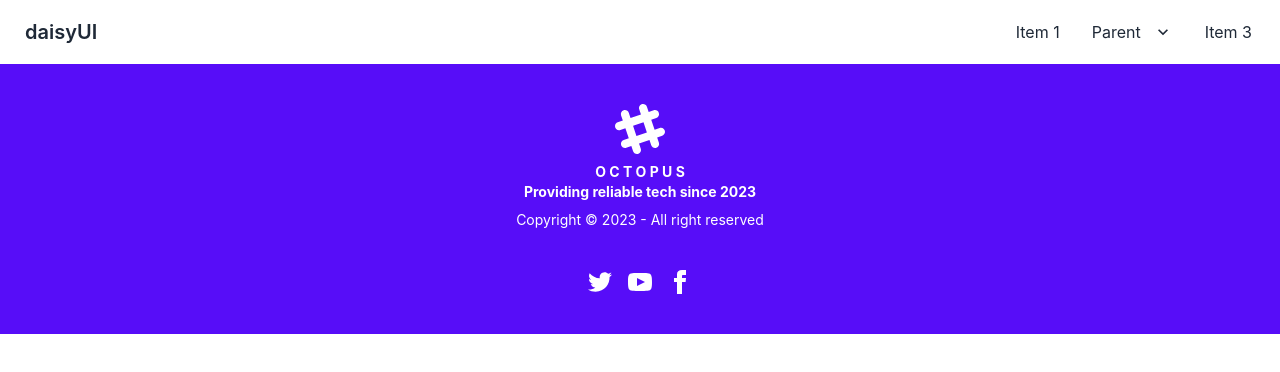
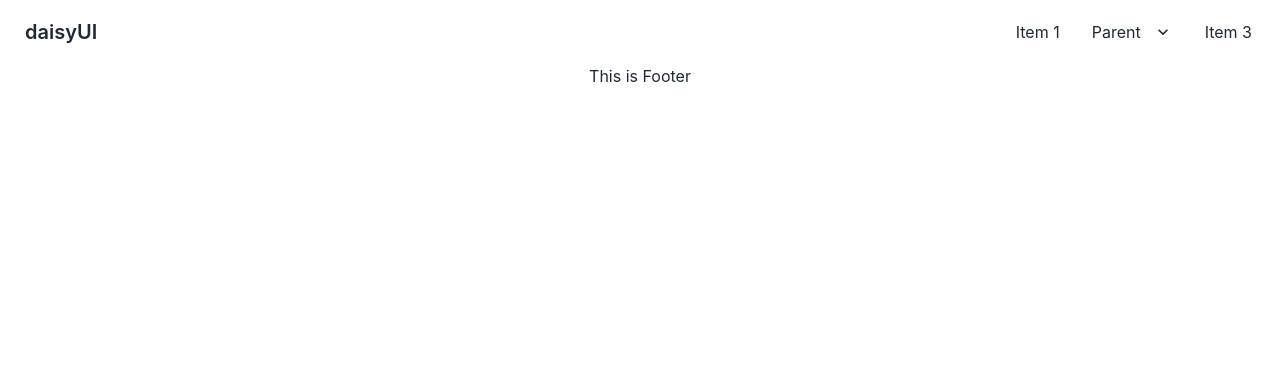
Before and after one commit to SHUNNO-ZERO/octopus, a React (Create React App) app: page / in a window 1280 px wide. Shown: the top 372 px of the page. Built offline with nearby package versions, Linux system fonts and the light colour scheme.

Commit message:
navbar and footer

```diff
--- a/src/Pages/Shared/Footer/Footer.js
+++ b/src/Pages/Shared/Footer/Footer.js
@@ -2,31 +2,9 @@
 
 const Footer = () => {
     return (
-
-        <>
-
-<footer className="footer footer-center p-10 bg-primary text-primary-content">
-  <div>
-    <svg width="50" height="50" viewBox="0 0 24 24" xmlns="http://www.w3.org/2000/svg" fillRule="evenodd" clipRule="evenodd" className="inline-block fill-current"><path d="M22.672 15.226l-2.432.811.841 2.515c.33 1.019-.209 2.127-1.23 2.456-1.15.325-2.148-.321-2.463-1.226l-.84-2.518-5.013 1.677.84 2.517c.391 1.203-.434 2.542-1.831 2.542-.88 0-1.601-.564-1.86-1.314l-.842-2.516-2.431.809c-1.135.328-2.145-.317-2.463-1.229-.329-1.018.211-2.127 1.231-2.456l2.432-.809-1.621-4.823-2.432.808c-1.355.384-2.558-.59-2.558-1.839 0-.817.509-1.582 1.327-1.846l2.433-.809-.842-2.515c-.33-1.02.211-2.129 1.232-2.458 1.02-.329 2.13.209 2.461 1.229l.842 2.515 5.011-1.677-.839-2.517c-.403-1.238.484-2.553 1.843-2.553.819 0 1.585.509 1.85 1.326l.841 2.517 2.431-.81c1.02-.33 2.131.211 2.461 1.229.332 1.018-.21 2.126-1.23 2.456l-2.433.809 1.622 4.823 2.433-.809c1.242-.401 2.557.484 2.557 1.838 0 .819-.51 1.583-1.328 1.847m-8.992-6.428l-5.01 1.675 1.619 4.828 5.011-1.674-1.62-4.829z"></path></svg>
-    <p className="font-bold">
-      O     C     T     O     P      U      S  <br/>Providing reliable tech since 2023
-    </p>
-    <p>Copyright © 2023 - All right reserved</p>
-  </div>
-  <div>
-    <div className="grid grid-flow-col gap-4">
-      <a><svg xmlns="http://www.w3.org/2000/svg" width="24" height="24" viewBox="0 0 24 24" className="fill-current"><path d="M24 4.557c-.883.392-1.832.656-2.828.775 1.017-.609 1.798-1.574 2.165-2.724-.951.564-2.005.974-3.127 1.195-.897-.957-2.178-1.555-3.594-1.555-3.179 0-5.515 2.966-4.797 6.045-4.091-.205-7.719-2.165-10.148-5.144-1.29 2.213-.669 5.108 1.523 6.574-.806-.026-1.566-.247-2.229-.616-.054 2.281 1.581 4.415 3.949 4.89-.693.188-1.452.232-2.224.084.626 1.956 2.444 3.379 4.6 3.419-2.07 1.623-4.678 2.348-7.29 2.04 2.179 1.397 4.768 2.212 7.548 2.212 9.142 0 14.307-7.721 13.995-14.646.962-.695 1.797-1.562 2.457-2.549z"></path></svg></a>
-      <a><svg xmlns="http://www.w3.org/2000/svg" width="24" height="24" viewBox="0 0 24 24" className="fill-current"><path d="M19.615 3.184c-3.604-.246-11.631-.245-15.23 0-3.897.266-4.356 2.62-4.385 8.816.029 6.185.484 8.549 4.385 8.816 3.6.245 11.626.246 15.23 0 3.897-.266 4.356-2.62 4.385-8.816-.029-6.185-.484-8.549-4.385-8.816zm-10.615 12.816v-8l8 3.993-8 4.007z"></path></svg></a>
-      <a><svg xmlns="http://www.w3.org/2000/svg" width="24" height="24" viewBox="0 0 24 24" className="fill-current"><path d="M9 8h-3v4h3v12h5v-12h3.642l.358-4h-4v-1.667c0-.955.192-1.333 1.115-1.333h2.885v-5h-3.808c-3.596 0-5.192 1.583-5.192 4.615v3.385z"></path></svg></a>
-    </div>
-  </div>
-</footer>
-
-
-
-
-        </>
-
+        <div>
+            <h1>This is Footer</h1>
+        </div>
     );
 };
 
```
